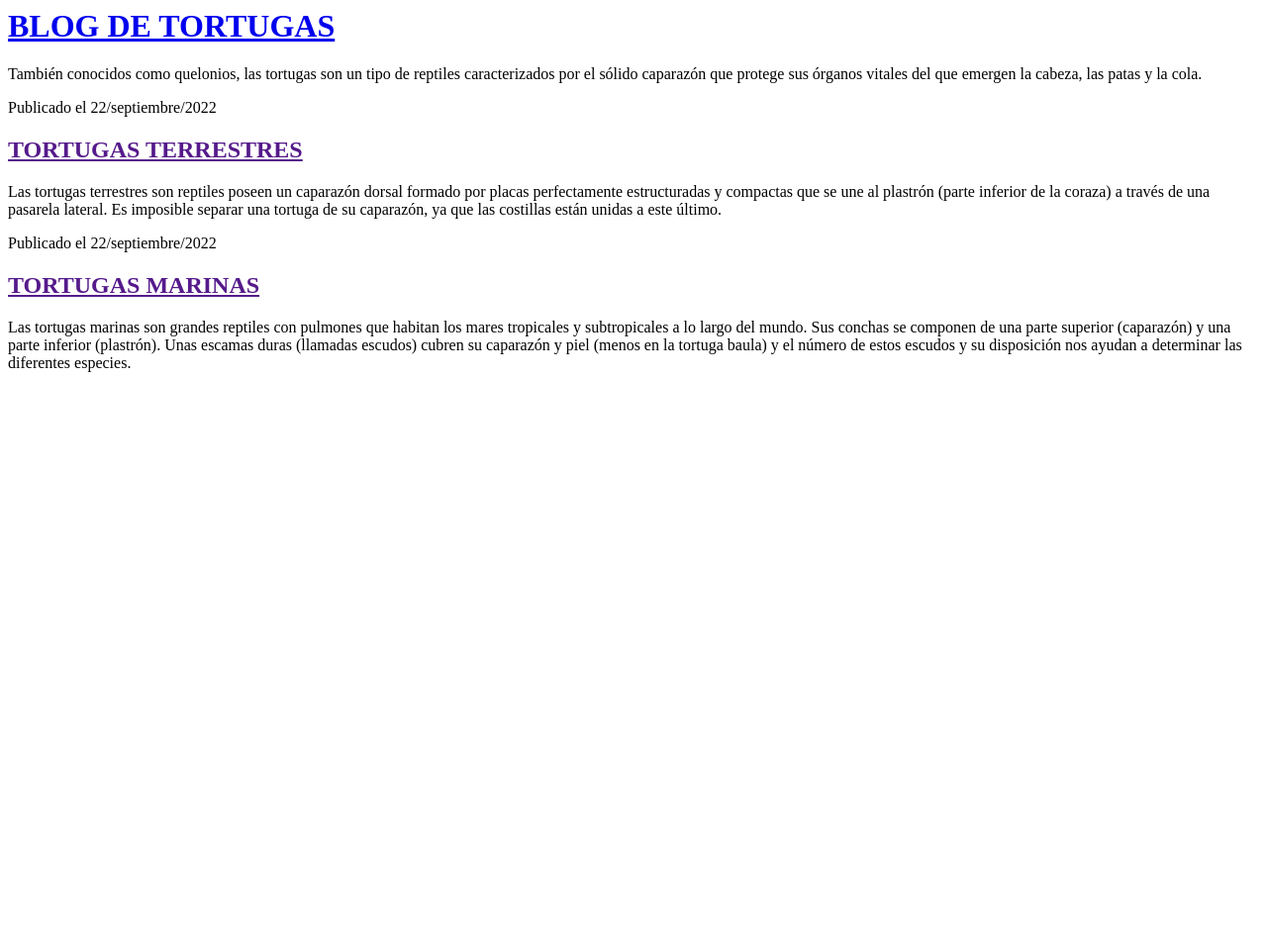
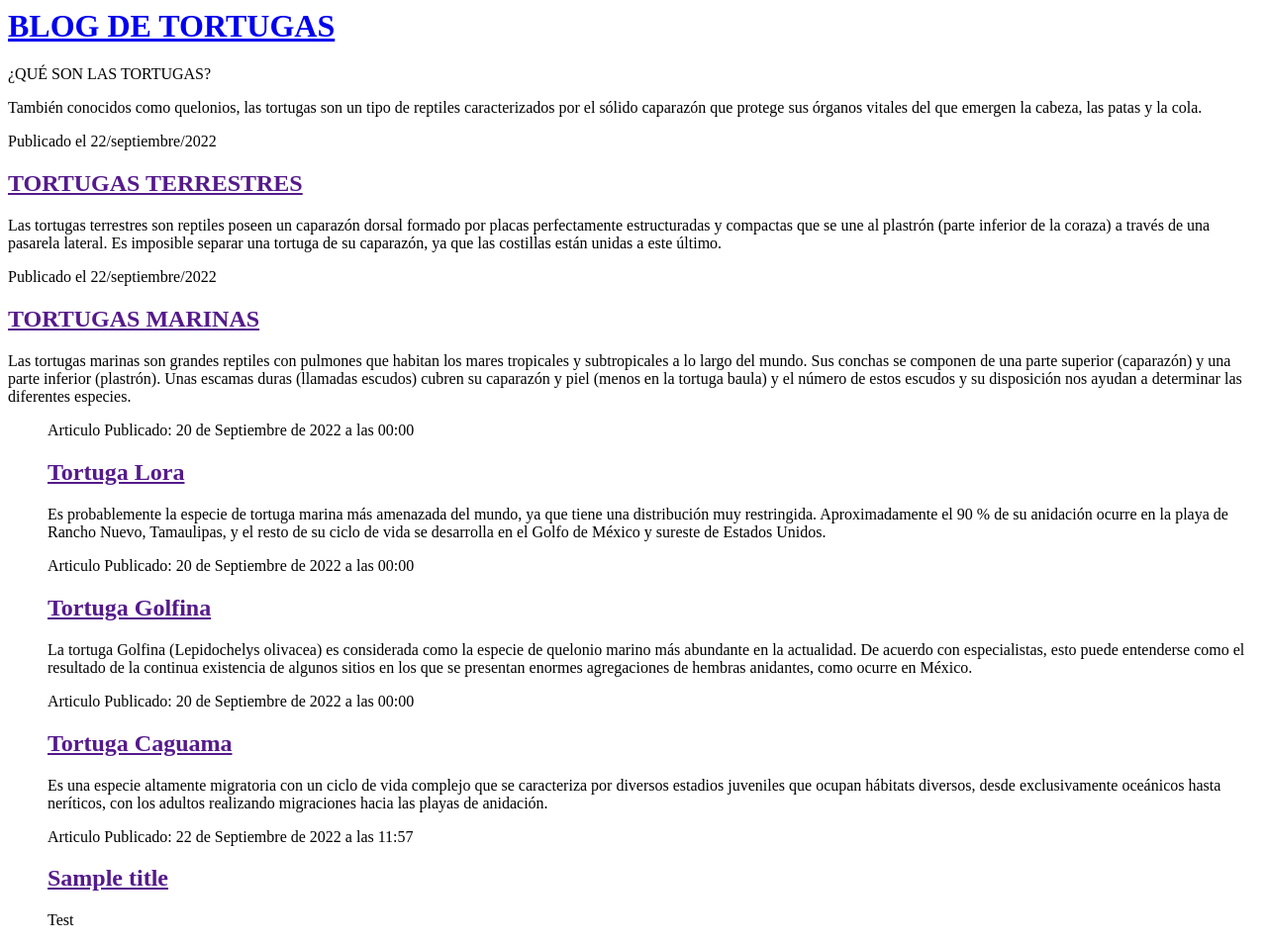
Before and after one commit to AndreaRobles1/My-primer-blog, a Django app: page / in a window 1280 px wide. Shown: the whole page at 99% size. Before the commit the page ends 376 px from the top, so only its background shows below. Run offline with Django 4.2, Linux system fonts and the light colour scheme; data comes from the database, SQL or seed files in the repository; both versions use the stored data as it was after the commit.

Commit message:
Templates modificados para mostrar post desde una base de datos.

```diff
--- a/blog/templates/blog/post_list.html
+++ b/blog/templates/blog/post_list.html
@@ -5,7 +5,9 @@
     <body>
         <div>
 
-            <h1><a href="/">BLOG DE TORTUGAS</a></h1>
+            <h1><a href="#">BLOG DE TORTUGAS</a></h1>
+
+            <p>¿QUÉ SON LAS TORTUGAS?</p>
         </div>
 
 
@@ -33,5 +35,16 @@
 
         </div>
 
+        {% for post in posts %}
+
+        <dir>
+            <p> Articulo Publicado: {{ post.published_date }}</p>
+            <h2><a href="">{{ post.title }}</a></h2>
+            <p>{{ post.text|linebreaksbr }}</p>
+        </dir>
+    {% endfor %}
+
+
+
     </body>
 </html>
--- a/blog/views.py
+++ b/blog/views.py
@@ -1,4 +1,7 @@
 from django.shortcuts import render
+from django.utils import timezone
+from .models import Post
 
 def post_list(request):
-    return render(request, 'blog/post_list.html', {})
+    posts = Post.objects.filter(published_date__lte=timezone.now()).order_by('published_date')
+    return render(request, 'blog/post_list.html', {'posts':posts})
```
Also changed, not shown: db.sqlite3.
